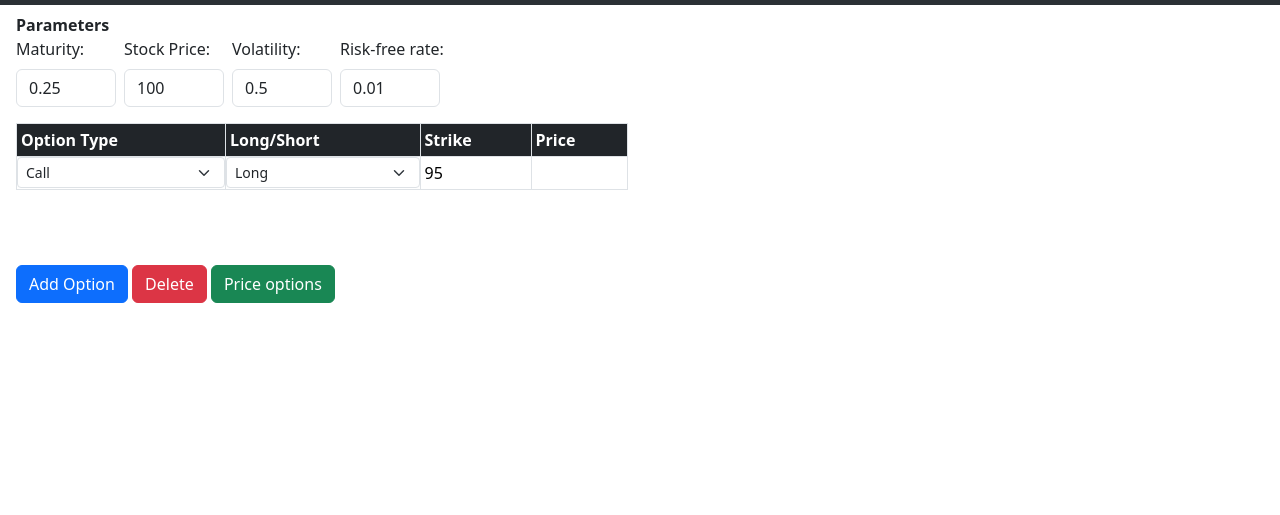
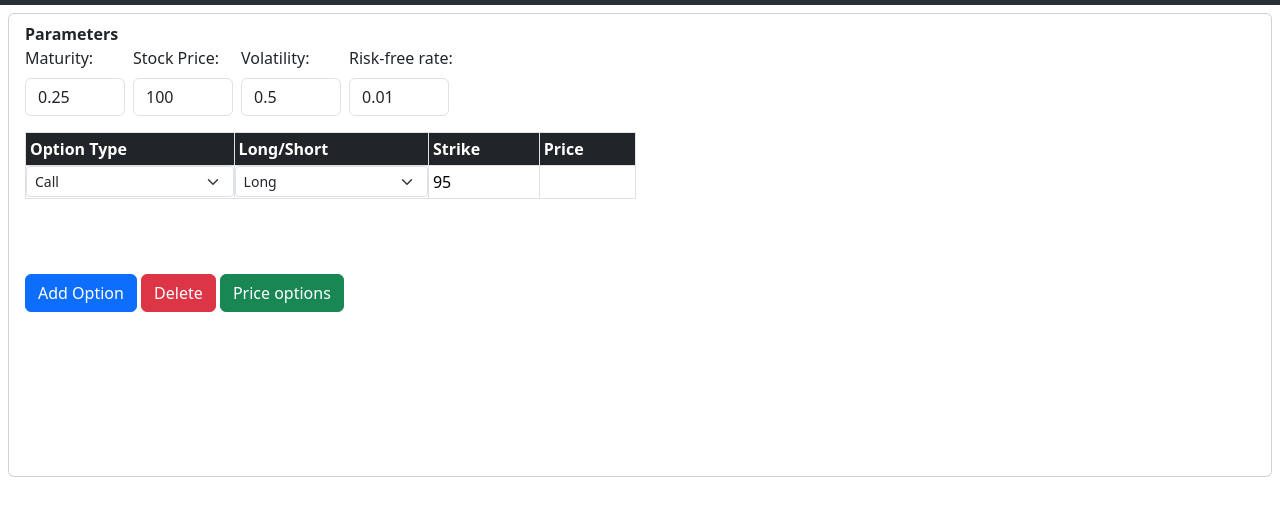
Before and after one commit to asrivastava100/option-pricer, a plain HTML site: page web/index.html in a window 1280 px wide. Shown: the part 51-566 px from the top of the page. Drawn offline with nearby package versions, Linux system fonts and the light colour scheme; no server answers.

Commit message:
formatting improvements

```diff
--- a/web/index.html
+++ b/web/index.html
@@ -14,6 +14,17 @@
     integrity="sha512-ZwR1/gSZM3ai6vCdI+LVF1zSq/5HznD3ZSTk7kajkaj4D292NLuduDCO1c/NT8Id+jE58KYLKT7hXnbtryGmMg=="
     crossorigin="anonymous" referrerpolicy="no-referrer"></script>
   <script defer src="/static/script.js"></script>
+  <style>
+    ::-webkit-scrollbar {
+  -webkit-appearance: none;
+  width: 5px;
+}
+
+::-webkit-scrollbar-thumb {
+  border-radius: 5px;
+  background-color: rgba(0, 0, 0, 0.5);
+}
+  </style>
 </head>
 
 <body>
@@ -44,7 +55,7 @@
     </div>
   </nav>
 
-  <div class="px-3 mt-2">
+  <div class="ps-3 pt-2 mx-2 mt-2 card">
     <div class="row">
       <div class="col col-6">
         <div class="fw-bold">Parameters</div>
@@ -67,7 +78,7 @@
               style="width: 100px">
           </div>
         </div>
-        <div class="overflow-y-scroll" style="max-height: 150px; height: 150px;">
+        <div class="overflow-y-scroll" style="max-height: 150px; height: 150px">
           <table class="table table-bordered table-sm mt-3" id="optionTable">
             <tr>
               <th class="bg-dark text-white">Option Type</th>
@@ -98,11 +109,8 @@
           <button type="button" class="btn btn-danger" id="btnDeleteOption">Delete</button>
           <button type="button" class="btn btn-success" id="processMultipleOptions">Price options</button>
         </div>
-
-
-
       </div>
-      <div class="col">
+      <div class="col col-6">
         <div class="container" style="position: relative;">
           <canvas id="optionPriceFunction"></canvas>
         </div>
```
